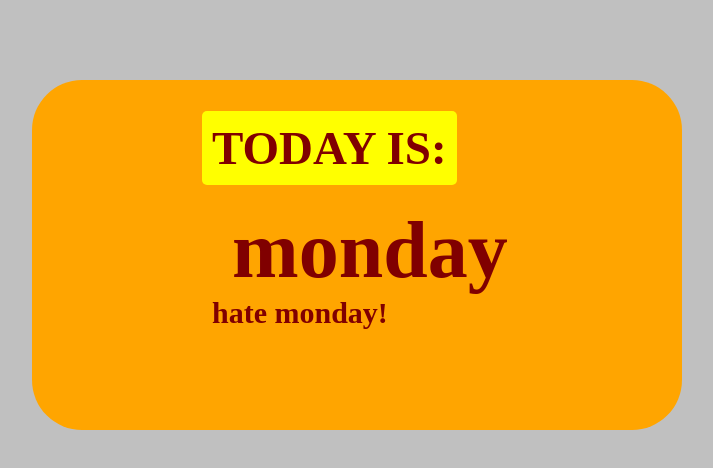
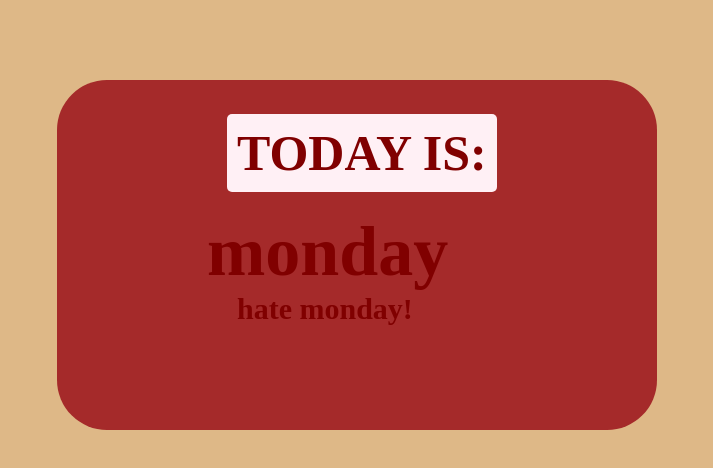
Before and after one commit to karanchandra420/quiz-app, a plain HTML site: page index.html in a window 1280 px wide. Shown: the whole page, without its empty margins (283-996 px from the left). Drawn offline with Linux system fonts and the light colour scheme.

Commit message:
initial commit done

```diff
--- a/app.js
+++ b/app.js
@@ -19,7 +19,7 @@ switch(dayOfWeekNumber){
         break;
     case 3:
         nameOfDay = 'wednesday';
-        quote = 'ignore wednesday.';
+        quote = 'sucks wednesday.';
         break;
     case 4:
         nameOfDay = 'Thursday';
@@ -27,7 +27,7 @@ switch(dayOfWeekNumber){
         break;
     case 5:
         nameOfDay = 'friday';
-        quote = 'love friday!';
+        quote = 'you friday!';
         break;
     case 6:
         nameOfDay = 'saturday';
--- a/index.html
+++ b/index.html
@@ -9,7 +9,7 @@
     </head>
     <body>
         <div id="container">
-            <h1>Today is:</h1>
+            <b> <h1>Today is:</h1></b>
             <div>
                 <span id="weekday">
                     Display day of the week.
--- a/style.css
+++ b/style.css
@@ -1,35 +1,35 @@
 body{
     font-family: initial,cursive;
     margin: 80px;
-    background: silver;
+    background: burlywood;
 }
 
 #container{
-    width: 650px;
+    width: 600px;
     height: 350px;
-    background-color: orange;
+    background-color: brown;
     margin: auto;
     border-radius: 50px;
 }
 
 h1{
-    font-size: 47px;
+    font-size: 50px;
     font-weight: 600;
     color: maroon;
     text-transform: uppercase;
     margin-bottom: 20px;
     margin-left: 170px;
-    background: yellow;
+    background: lavenderblush;
     padding: 10px;
     border-radius: 5px;
     display: inline-block;
 }
 
 #weekday{
-    font-size: 80px;
+    font-size: 70px;
     color: maroon;
     font-weight: 800;
-    margin-left: 200px;
+    margin-left: 150px;
 }
 
 #phrase{
```
Also changed, not shown: 3 other files.
